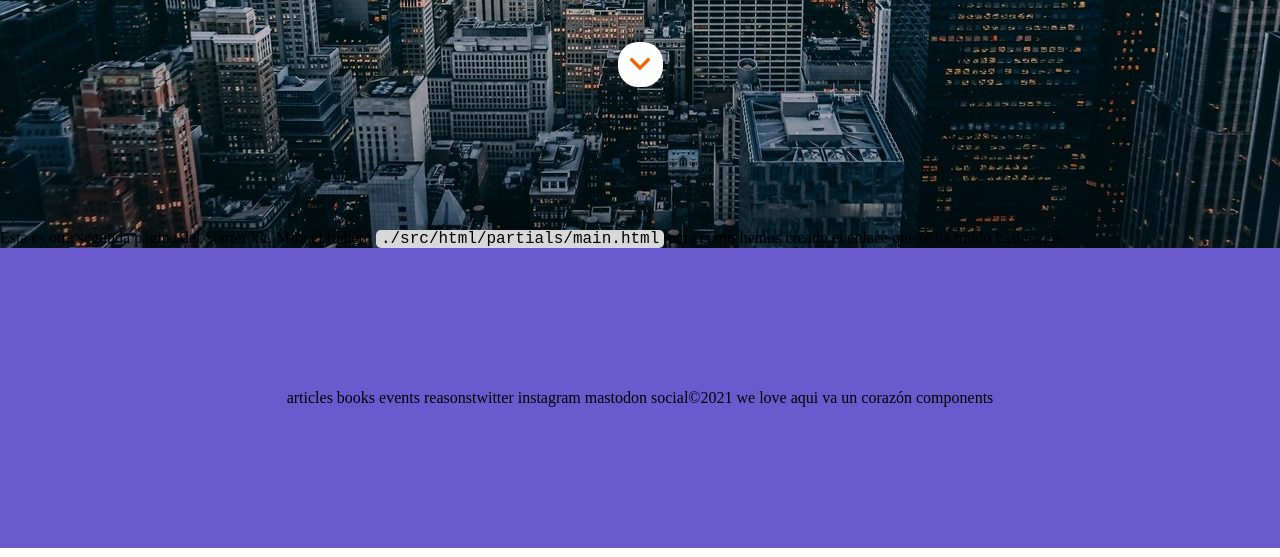
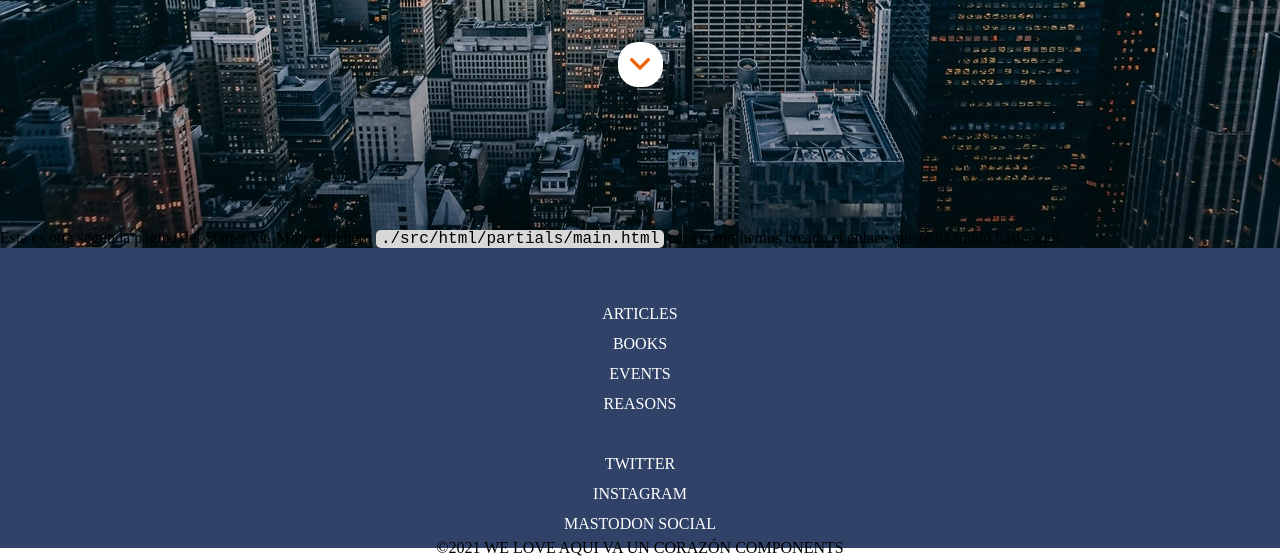
Before and after one commit to Adalab/modulo-1-evaluacion-final-SandraFernandz-1, a website: page src/html/more-info.html in a window 1280 px wide. Shown: the part 339-896 px from the top of the page. Drawn offline with nearby package versions, Linux system fonts and the light colour scheme; files that its build step writes are made by us from their sources; files whose address does not match are found by name.

Commit message:
setting margins for footer divs

```diff
--- a/src/html/partials/footer.html
+++ b/src/html/partials/footer.html
@@ -1,6 +1,19 @@
 <footer class="footer">
   <div class="footer-arrow"></div>
-  <div class="recommendations">articles books events reasons</div>
-  <div class="social">twitter instagram mastodon social</div>
+  <div class="recommendations">
+    <ul>
+      <li>articles</li>
+      <li>books</li>
+      <li>events</li>
+      <li>reasons</li>
+    </ul>
+  </div>
+  <div class="social">
+    <ul>
+      <li>twitter</li>
+      <li>instagram</li>
+      <li>mastodon social</li>
+    </ul>
+  </div>
   <div>&copy;2021 we love aqui va un corazón components</div>
 </footer>
--- a/src/scss/layout/_footer.scss
+++ b/src/scss/layout/_footer.scss
@@ -1,13 +1,30 @@
 .footer {
   position: relative;
-  background-color: slateblue;
+  background-color: #304268;
   display: flex;
-  margin-top: 0px;
-  flex-direction: row;
+  flex-direction: column;
   justify-content: center;
   align-items: center;
   width: 100vw;
   height: 300px;
+  text-transform: uppercase;
+}
+
+ul {
+  list-style: none;
+  font-family: "Roboto-Regular";
+  font-size: 16px;
+  line-height: 30px;
+  color: white;
+  text-align: center;
+}
+
+.recommendations {
+  margin-top: 60px;
+}
+
+.social {
+  margin-top: 30px;
 }
 /*  width: 320px;
   height: 465px;
```
